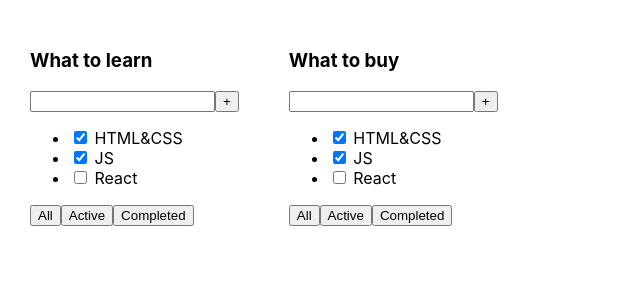
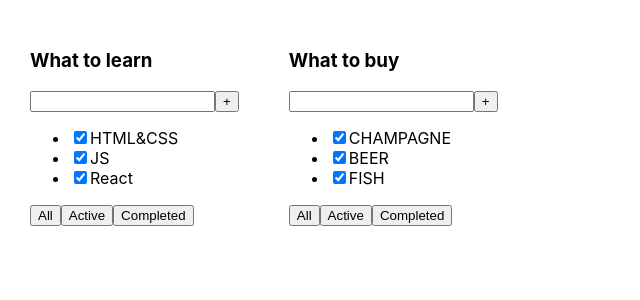
Before and after one commit to AndreyZaytsev90/IT-INCUBATOR, a React (Create React App) app in the folder todolist/: page / in a window 1280 px wide. Shown: the top 300 px of the page, without its empty margins (0-640 px from the left). Built offline with nearby package versions, Linux system fonts and the light colour scheme.

Commit message:
change files

```diff
--- a/todolist/src/App.tsx
+++ b/todolist/src/App.tsx
@@ -2,7 +2,7 @@
 import './App.css';
 import TodoList from "./TodoList";
 
-type TaskType = {
+export type TaskType = {
     id: number
     title: string
     isDone: boolean
@@ -26,8 +26,14 @@
     //UI:
     return (
         <div className="App">
-            <TodoList title={todoListTitle_1}/>
-            <TodoList title={todoListTitle_2}/>
+            <TodoList
+                title={todoListTitle_1}
+                tasks={tasks_1}
+            />
+            <TodoList
+                title={todoListTitle_2}
+                tasks={tasks_2}
+            />
         </div>
     );
 }
--- a/todolist/src/TodoList.tsx
+++ b/todolist/src/TodoList.tsx
@@ -1,11 +1,13 @@
 import React from "react";
+import {TaskType} from "./App";
 
 type TodoListPropsType = {
     title: string
+    tasks: Array<TaskType>
 }
 
 
-const TodoList= (props: TodoListPropsType) => {
+const TodoList = (props: TodoListPropsType) => {
     return (
         <div>
             <h3>{props.title}</h3>
@@ -14,9 +16,12 @@
                 <button>+</button>
             </div>
             <ul>
-                <li><input type="checkbox" checked={true}/> <span>HTML&CSS</span></li>
-                <li><input type="checkbox" checked={true}/> <span>JS</span></li>
-                <li><input type="checkbox" checked={false}/> <span>React</span></li>
+                <li><input type="checkbox" checked={props.tasks[0].isDone}/>
+                    <span>{props.tasks[0].title}</span></li>
+                <li><input type="checkbox" checked={props.tasks[1].isDone}/>
+                    <span>{props.tasks[1].title}</span></li>
+                <li><input type="checkbox" checked={props.tasks[2].isDone}/>
+                    <span>{props.tasks[2].title}</span></li>
             </ul>
             <div>
                 <button>All</button>
```
